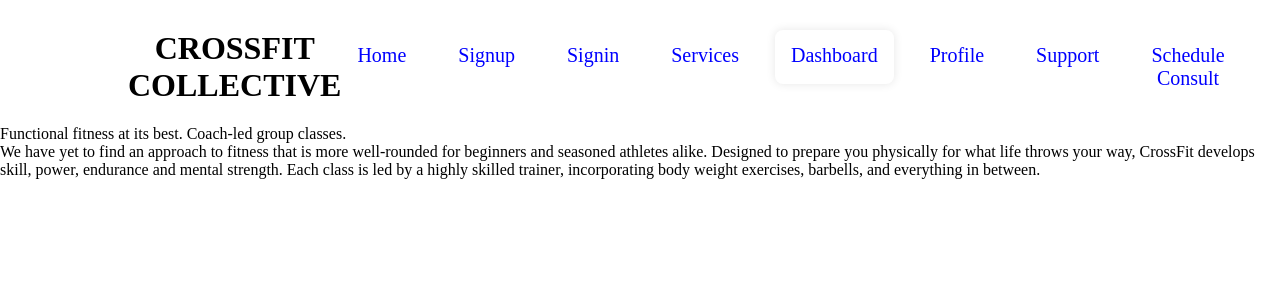
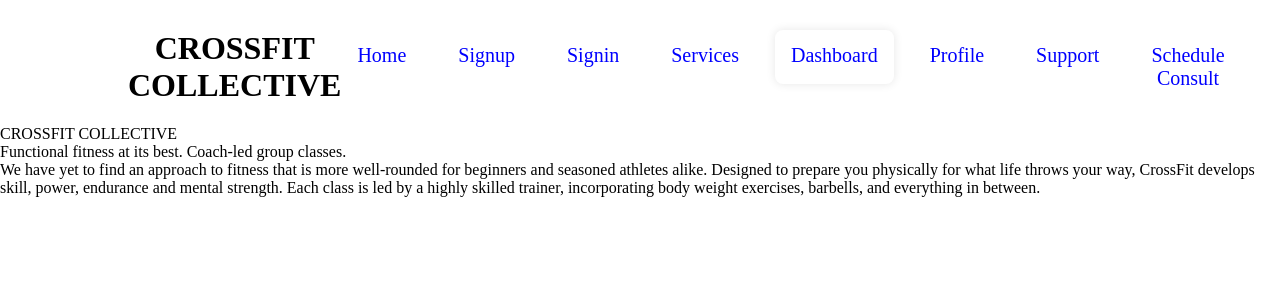
Before and after one commit to Eddahkarambu/Fitness-web-app, a React (Create React App) app: page /Consult in a window 1280 px wide. Shown: the top 300 px of the page. Built offline with nearby package versions, Linux system fonts and the light colour scheme.

Commit message:
add the crossfit header

```diff
--- a/src/Components/Consult.js
+++ b/src/Components/Consult.js
@@ -7,7 +7,7 @@
     <div className="consultation">
       <Navbar />
 
-      <div className="consultheader"></div>
+      <div className="consultheader">CROSSFIT COLLECTIVE</div>
 
       <div className="groupclasses">
         Functional fitness at its best. Coach-led group classes.
```
